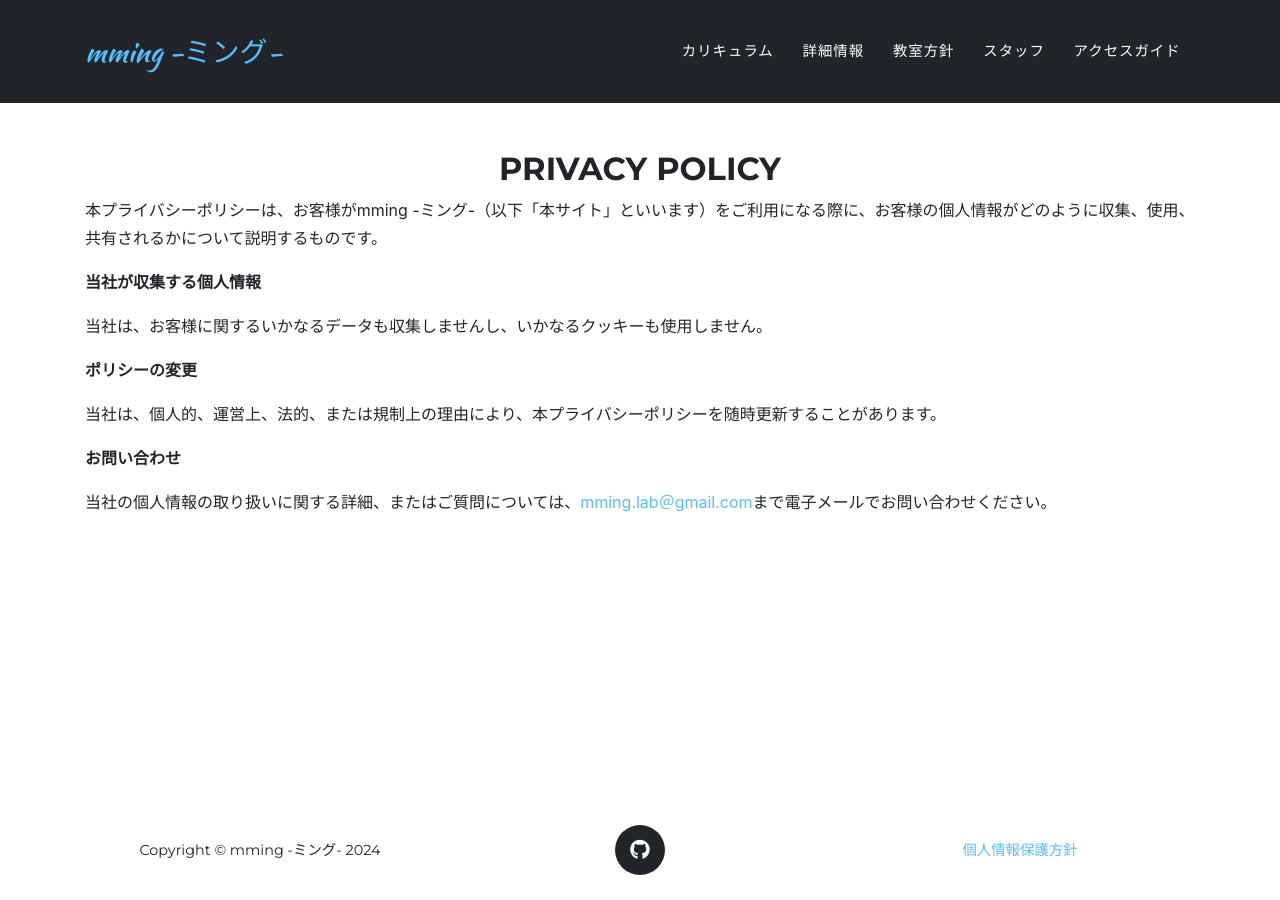
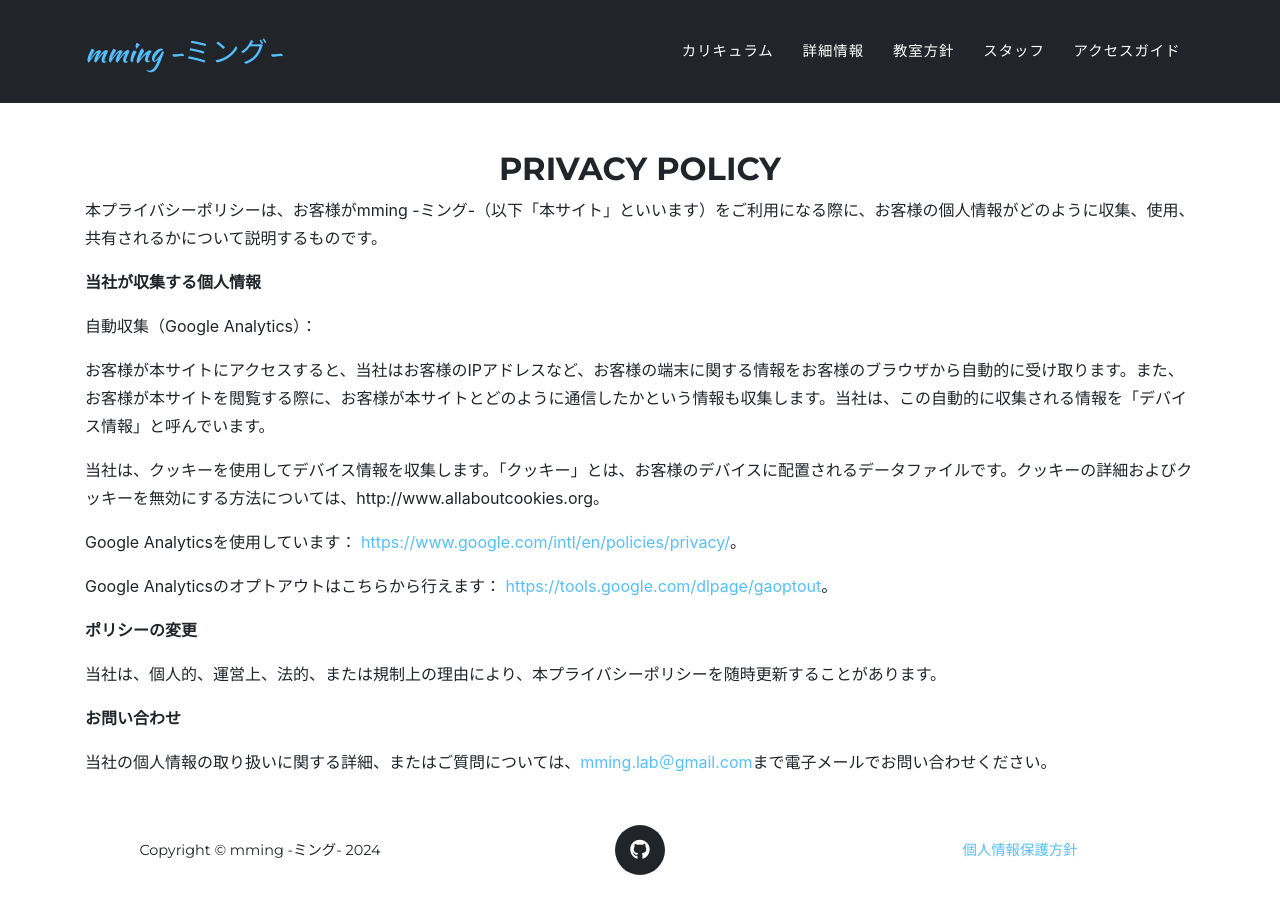
Before and after one commit to Mming-Lab/Mming-Lab.github.io, a Jekyll site: the page built from legal.md, in a window 1280 px wide. Built offline with Jekyll 4.4.1, drawn with Linux system fonts in a browser that asks for light colours; some web fonts are replaced.

Commit message:
analytics

```diff
--- a/_config.yml
+++ b/_config.yml
@@ -30,7 +30,7 @@ author     : mming -ミング-
 mcDisclaimer: "Minecraft の公式の製品/サービスではありません。Mojang または Microsoft から承認を受けておらず、それとの関連性もありません。"
 
 analytics:
-  google: #Googleアナリティクスのトラッキングコード
+  google: G-7LTNR6JLNM #Googleアナリティクスのトラッキングコード
 
 collections:
   portfolio:
--- a/legal.md
+++ b/legal.md
@@ -12,15 +12,15 @@ title: プライバシーポリシー
 
 {% if site.analytics.google %}
 
-Automatically Collected (Google Analytics):
+自動収集（Google Analytics）：
 
-When you visit the Site, we automatically receive information about your device from your browser, such as your IP address. As you browse the Site, we also collect information about how you interact with the Site. We refer to this automatically-collected information as “Device Information”.
+お客様が本サイトにアクセスすると、当社はお客様のIPアドレスなど、お客様の端末に関する情報をお客様のブラウザから自動的に受け取ります。また、お客様が本サイトを閲覧する際に、お客様が本サイトとどのように通信したかという情報も収集します。当社は、この自動的に収集される情報を「デバイス情報」と呼んでいます。
 
-We collect Device Information using cookies. “Cookies” are data files that are placed on your device. For more information about cookies and how to disable them, visit http://www.allaboutcookies.org.
+当社は、クッキーを使用してデバイス情報を収集します。「クッキー」とは、お客様のデバイスに配置されるデータファイルです。クッキーの詳細およびクッキーを無効にする方法については、http://www.allaboutcookies.org。
 
-We do this using Google Analytics: <https://www.google.com/intl/en/policies/privacy/>.
+Google Analyticsを使用しています： <https://www.google.com/intl/en/policies/privacy/>。
 
-You can opt-out of Google Analytics here: <https://tools.google.com/dlpage/gaoptout>.
+Google Analyticsのオプトアウトはこちらから行えます： <https://tools.google.com/dlpage/gaoptout>。
 
 {% else %}
 
```
